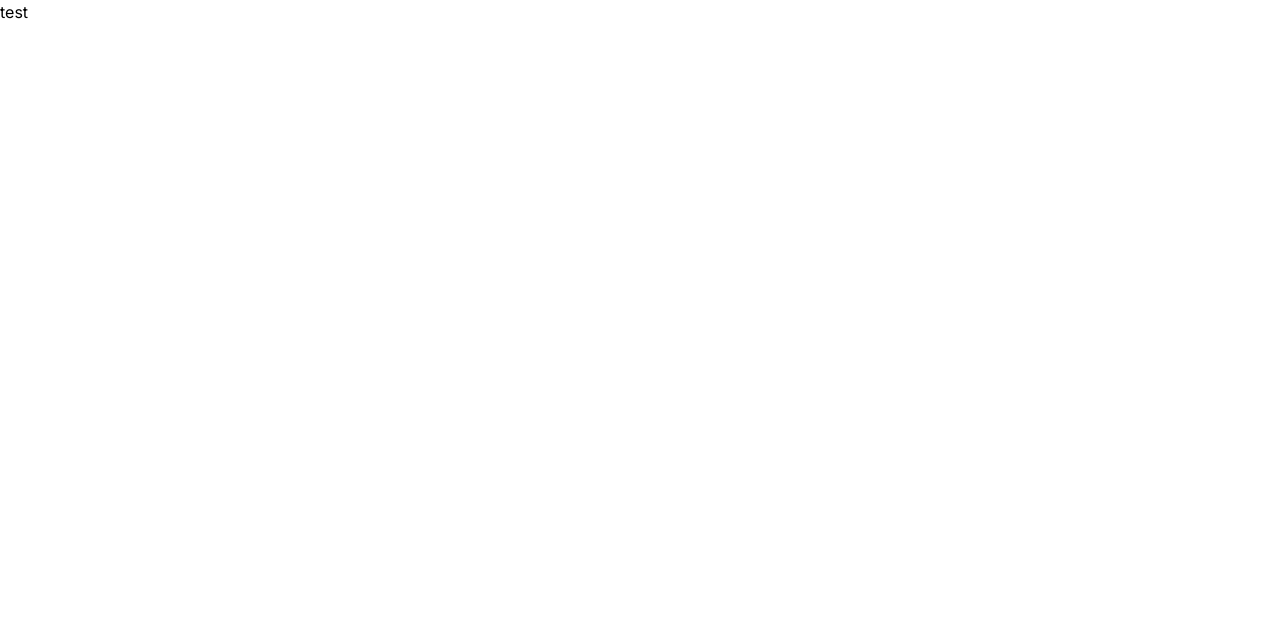
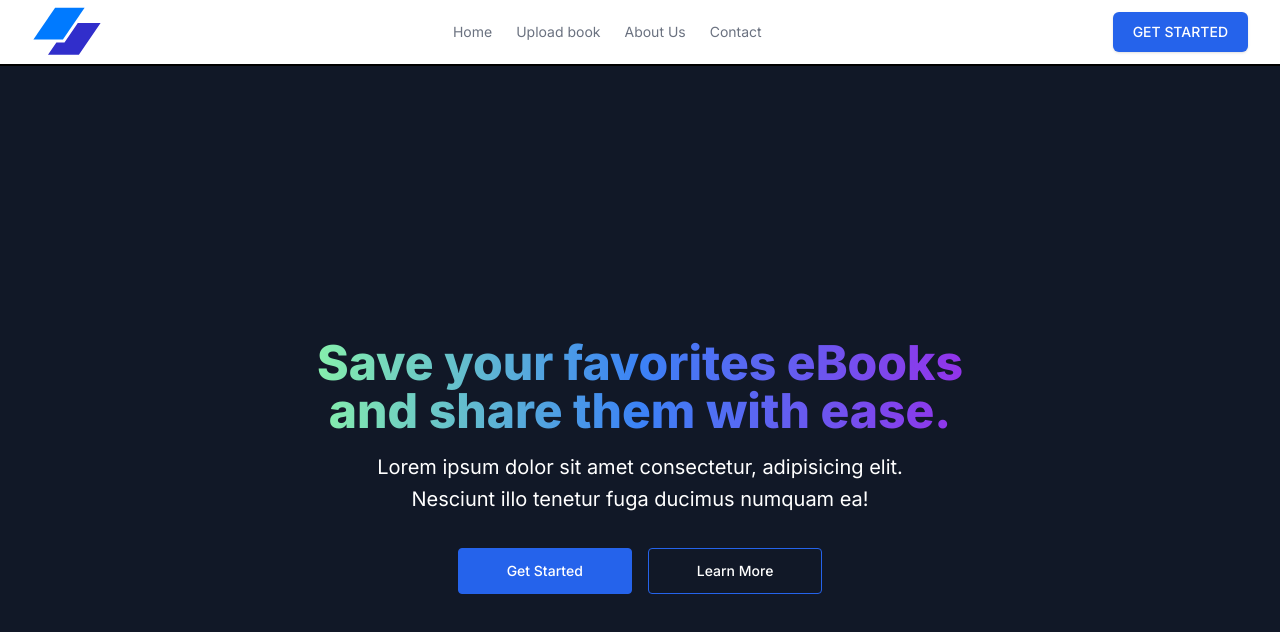
Before and after one commit to Aegaar/eBookSave, a Next.js app in the folder ebooks-save/: page / in a window 1280 px wide. Shown: the top 632 px of the page. Built offline with nearby package versions, Linux system fonts and the light colour scheme.

Commit message:
Add header and banner components

```diff
--- /dev/null
+++ b/ebooks-save/app/aboutUs/page.js
@@ -0,0 +1,7 @@
+
+
+export default function AboutUsPage() {
+    return (
+      <h1>about us </h1>
+    );
+  }
--- a/ebooks-save/app/layout.js
+++ b/ebooks-save/app/layout.js
@@ -1,5 +1,6 @@
 import { Inter } from "next/font/google";
 import "./globals.css";
+import { MainHeader } from "@/components/main-header";
 
 const inter = Inter({ subsets: ["latin"] });
 
@@ -11,7 +12,10 @@
 export default function RootLayout({ children }) {
   return (
     <html lang="en">
-      <body className={inter.className}>{children}</body>
+      <body className={inter.className}>
+        {/* <MainHeader /> */}
+        {children}
+      </body>
     </html>
   );
 }
--- a/ebooks-save/app/page.js
+++ b/ebooks-save/app/page.js
@@ -1,9 +1,11 @@
-import Image from "next/image";
+import { MainHeader } from "@/components/main-header";
+import Banner from "@/components/banner";
 
 export default function Home() {
   return (
-    <div>
-      test
-    </div>
+    <>
+      <MainHeader />
+      <Banner/>
+    </>
   );
 }
--- /dev/null
+++ b/ebooks-save/components/banner.js
@@ -0,0 +1,36 @@
+export default function Banner() {
+    return (
+      <section className="flex items-center justify-center bg-gray-900 text-white min-h-screen">
+        {/* Added min-h-screen to ensure the section takes at least the height of the viewport */}
+        <div className="mx-auto max-w-screen-xl px-4 py-32 lg:flex lg:items-center text-center">
+          <div className="mx-auto max-w-3xl text-center">
+            <h1 className="bg-gradient-to-r from-green-300 via-blue-500 to-purple-600 bg-clip-text text-3xl font-extrabold text-transparent sm:text-5xl">
+              Save your favorites eBooks
+              <span className="sm:block"> and share them with ease. </span>
+            </h1>
+
+            <p className="mx-auto mt-4 max-w-xl sm:text-xl/relaxed">
+              Lorem ipsum dolor sit amet consectetur, adipisicing elit. Nesciunt
+              illo tenetur fuga ducimus numquam ea!
+            </p>
+
+            <div className="mt-8 flex flex-wrap justify-center gap-4">
+              <a
+                className="block w-full rounded border border-blue-600 bg-blue-600 px-12 py-3 text-sm font-medium text-white hover:bg-transparent hover:text-white focus:outline-none focus:ring active:text-opacity-75 sm:w-auto"
+                href="#"
+              >
+                Get Started
+              </a>
+
+              <a
+                className="block w-full rounded border border-blue-600 px-12 py-3 text-sm font-medium text-white hover:bg-blue-600 focus:outline-none focus:ring active:bg-blue-500 sm:w-auto"
+                href="#"
+              >
+                Learn More
+              </a>
+            </div>
+          </div>
+        </div>
+      </section>
+    );
+  }
--- /dev/null
+++ b/ebooks-save/components/main-header.js
@@ -0,0 +1,102 @@
+"use client";
+
+import Image from "next/image";
+import { useState } from "react";
+
+export const MainHeader = () => {
+  const [isOpen, setIsOpen] = useState(false);
+
+  function hamburgerMenuHandler() {
+    setIsOpen((prevState) => !prevState);
+  }
+
+  return (
+    <header className="bg-white  ">
+      <div className="mx-auto max-w-screen-xl px-4 sm:px-6 lg:px-8 border-b-2 border-black">
+        <div className="flex h-16 items-center justify-between ">
+          <div className="md:flex md:items-center md:gap-12 overflow-hidden">
+            <a className="block" href="#">
+              <span className="sr-only">Home</span>
+              <Image src="/logo.svg" width={70} height={70} alt="logo" />
+            </a>
+          </div>
+
+          <div className="hidden md:block">
+            <nav aria-label="Global">
+              <ul className="flex items-center gap-6 text-sm">
+                <li>
+                  <a
+                    className="text-gray-500 transition hover:text-gray-500/75"
+                    href="#"
+                  >
+                    Home
+                  </a>
+                </li>
+
+                <li>
+                  <a
+                    className="text-gray-500 transition hover:text-gray-500/75"
+                    href="#"
+                  >
+                    Upload book
+                  </a>
+                </li>
+
+                <li>
+                  <a
+                    className="text-gray-500 transition hover:text-gray-500/75"
+                    href="#"
+                  >
+                    About Us
+                  </a>
+                </li>
+
+                <li>
+                  <a
+                    className="text-gray-500 transition hover:text-gray-500/75"
+                    href="#"
+                  >
+                    Contact
+                  </a>
+                </li>
+              </ul>
+            </nav>
+          </div>
+
+          <div className="flex items-center gap-4">
+            <div className="sm:flex sm:gap-4">
+              <a
+                className="rounded-md bg-primary px-5 py-2.5 text-sm font-medium text-white shadow transition hover:bg-blue-500"
+                href="#"
+              >
+                GET STARTED
+              </a>
+            </div>
+
+            <div className="block md:hidden">
+              <button
+                onClick={hamburgerMenuHandler}
+                className="rounded bg-gray-100 p-2 text-gray-600 transition hover:text-gray-600/75"
+              >
+                <svg
+                  xmlns="http://www.w3.org/2000/svg"
+                  className="h-5 w-5"
+                  fill="none"
+                  viewBox="0 0 24 24"
+                  stroke="currentColor"
+                  strokeWidth={2}
+                >
+                  <path
+                    strokeLinecap="round"
+                    strokeLinejoin="round"
+                    d="M4 6h16M4 12h16M4 18h16"
+                  />
+                </svg>
+              </button>
+            </div>
+          </div>
+        </div>
+      </div>
+    </header>
+  );
+};
--- a/ebooks-save/tailwind.config.js
+++ b/ebooks-save/tailwind.config.js
@@ -12,6 +12,11 @@
         "gradient-conic":
           "conic-gradient(from 180deg at 50% 50%, var(--tw-gradient-stops))",
       },
+      colors: {
+        primary: 'rgb(37 99 235 / var(--tw-border-opacity))',
+        secondary: 'rgb(17 24 39 / var(--tw-bg-opacity))'
+      }
+
     },
   },
   plugins: [],
```
Also changed, not shown: ebooks-save/public/logo.svg (added).
